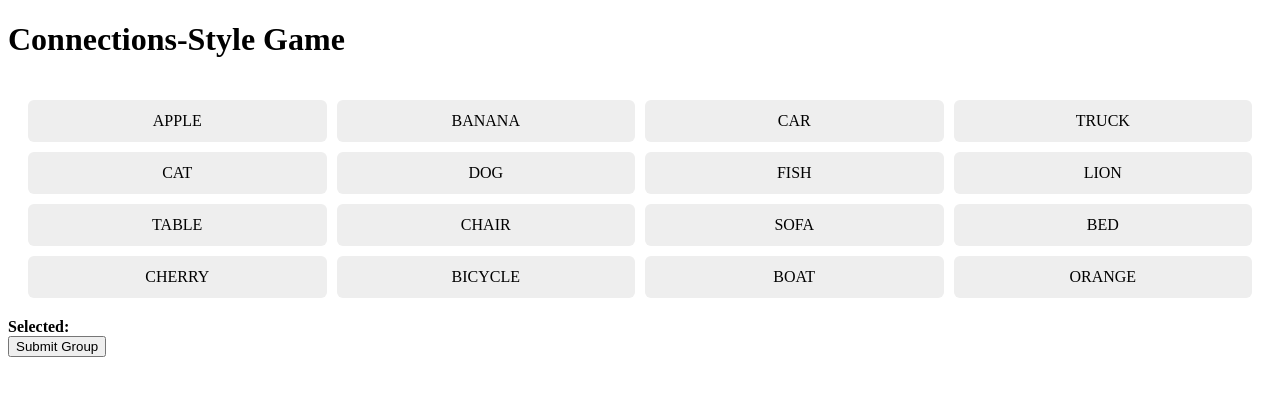
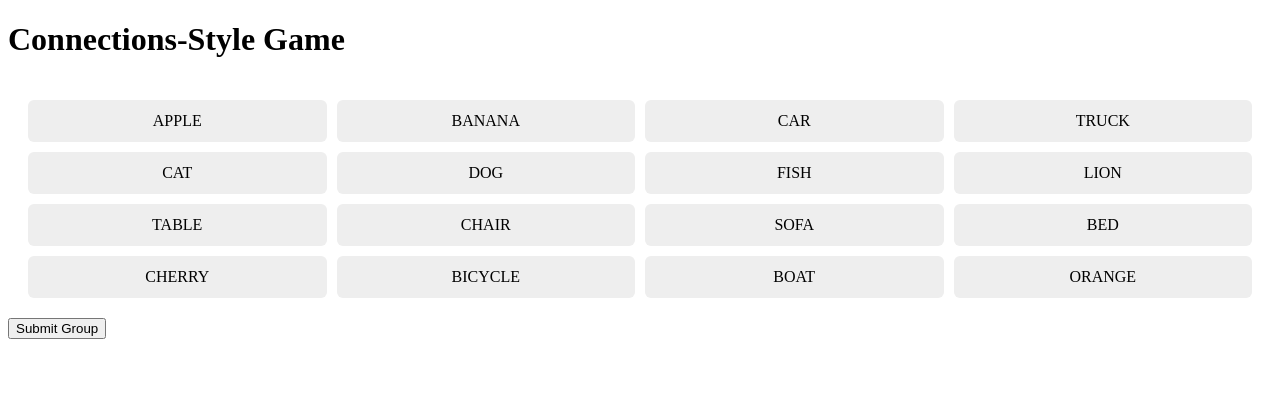
Before and after one commit to Afonso-2403/nyt-connections-inspired-game, a Flask app: page / in a window 1280 px wide. Shown: the top 396 px of the page. Run offline with Flask 3, Linux system fonts and the light colour scheme.

Commit message:
Remove text with selected words

```diff
--- a/static/main.js
+++ b/static/main.js
@@ -30,7 +30,6 @@ function toggleSelect(el, word) {
     selected.push(word);
     el.classList.add("selected");
   }
-  document.getElementById("selWords").textContent = selected.join(", ");
 }
 
 document.getElementById("submitBtn").onclick = () => {
@@ -65,7 +64,6 @@ document.getElementById("submitBtn").onclick = () => {
 function clearSelection() {
   selected = [];
   document.querySelectorAll(".word.selected").forEach(el => el.classList.remove("selected"));
-  document.getElementById("selWords").textContent = "";
 }
 
 function showCompletedGroup(group, categoryName, colorClass){
--- a/templates/index.html
+++ b/templates/index.html
@@ -14,8 +14,6 @@
     <!-- remaining interactive grid -->
     <div id="grid"></div>
 
-    <div id="selected"><strong>Selected:</strong> <span id="selWords"></span></div>
-
     <button id="submitBtn">Submit Group</button>
     <div id="result"></div>
 
```
